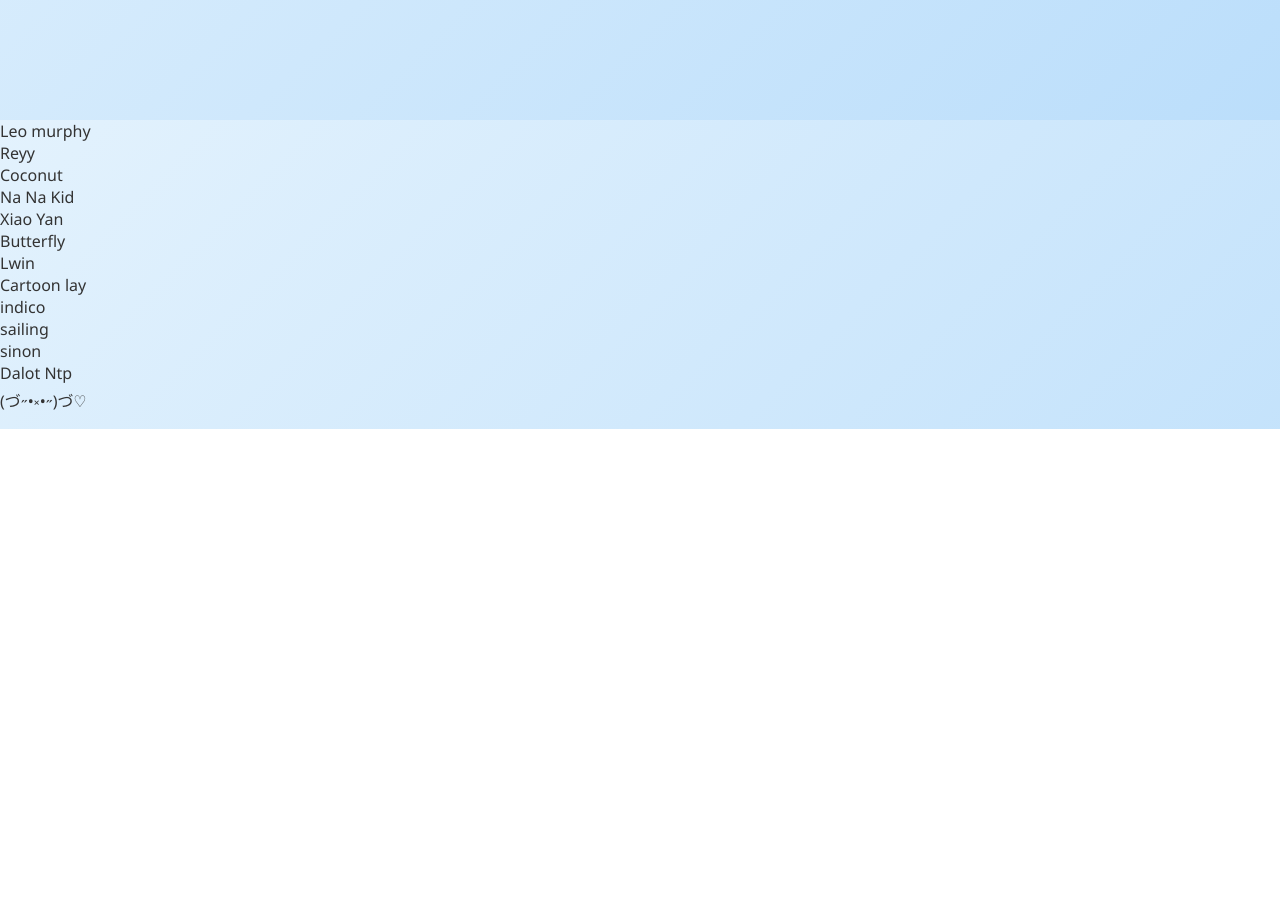
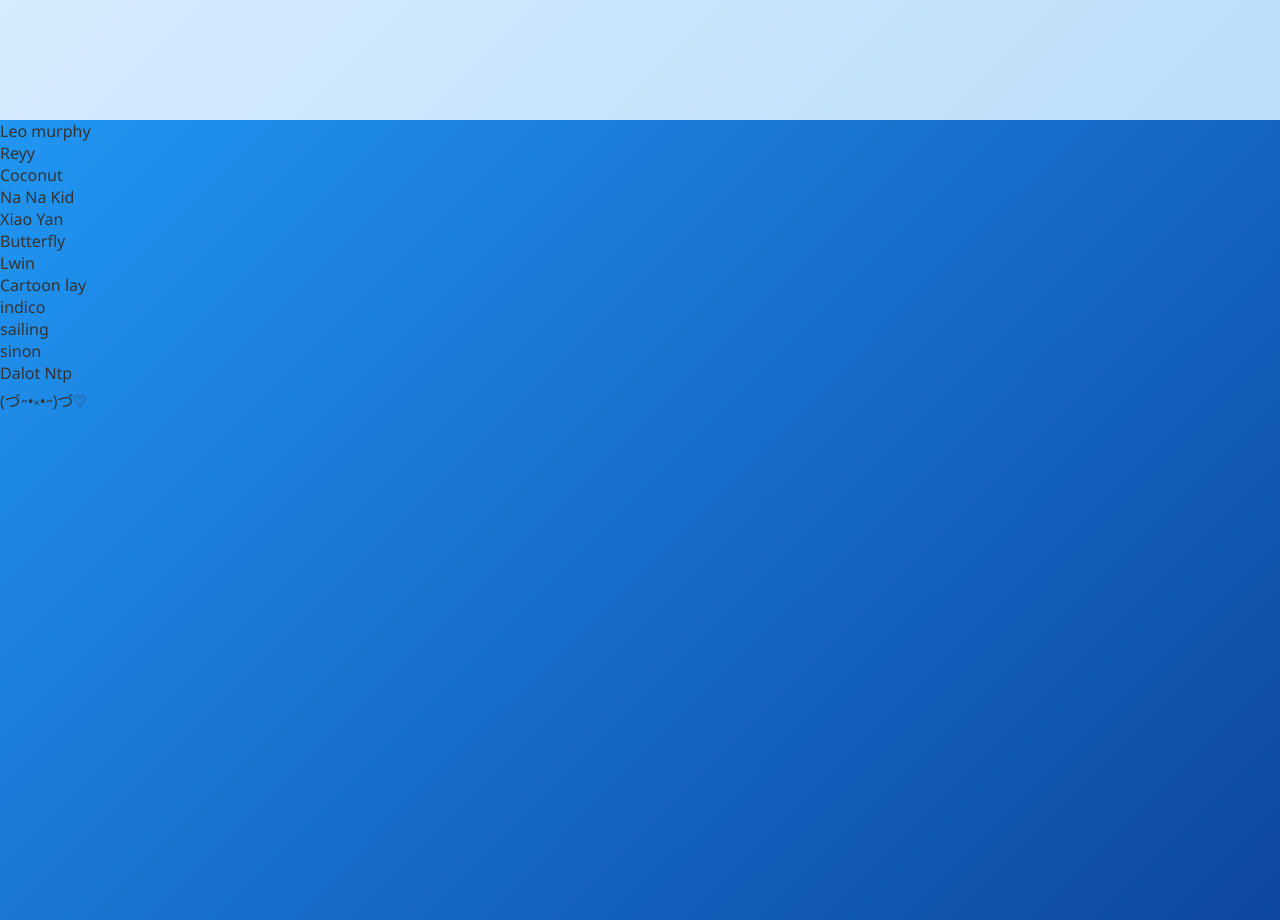
Before and after one commit to Dreambuilder999/Dreambuilder-, a plain HTML site: page index.html in a window 1280 px wide. Shown: the part 680-1600 px from the top of the page. Before the commit the page ends 1109 px from the top, so only its background shows below. Drawn offline with Linux system fonts and the light colour scheme.

Commit message:
Update index.html
put member css

```diff
--- a/index.html
+++ b/index.html
@@ -1585,6 +1585,12 @@
             0% { background-position: -1000px 0; }
             100% { background-position: 1000px 0; }
         }
+     .screen-memberlist{
+        background: linear-gradient(135deg, #2196F3, #0d47a1);
+        height: 100%;
+        overflow: auto;
+        position: relative;
+    }
     </style>
 </head>
 <body>
```
